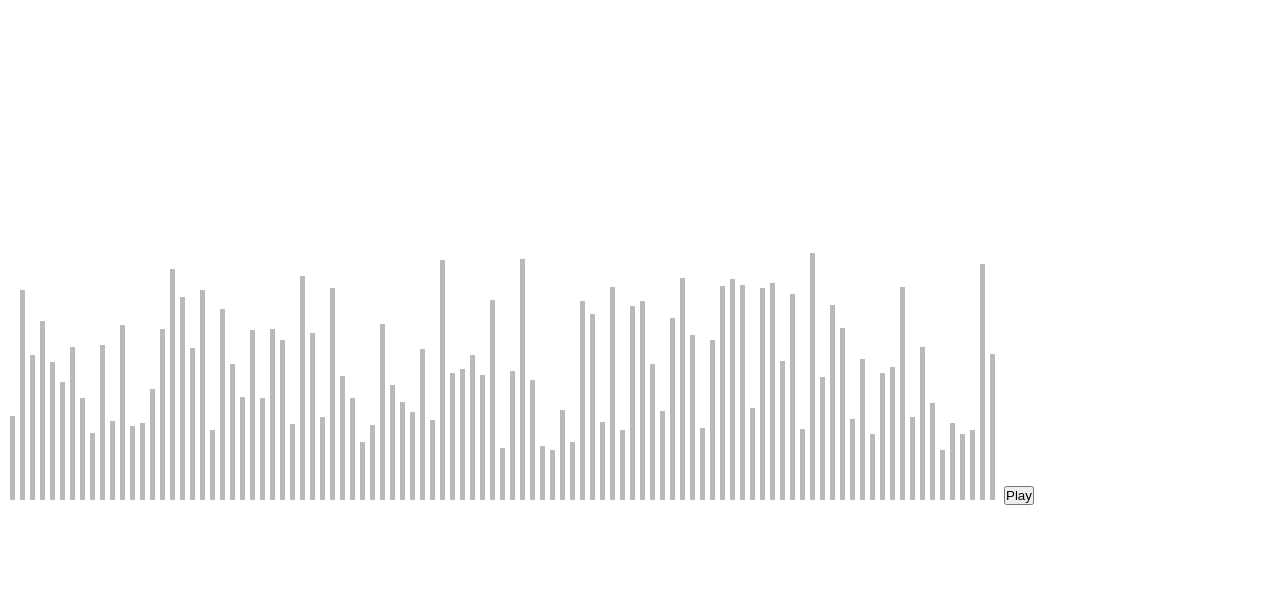
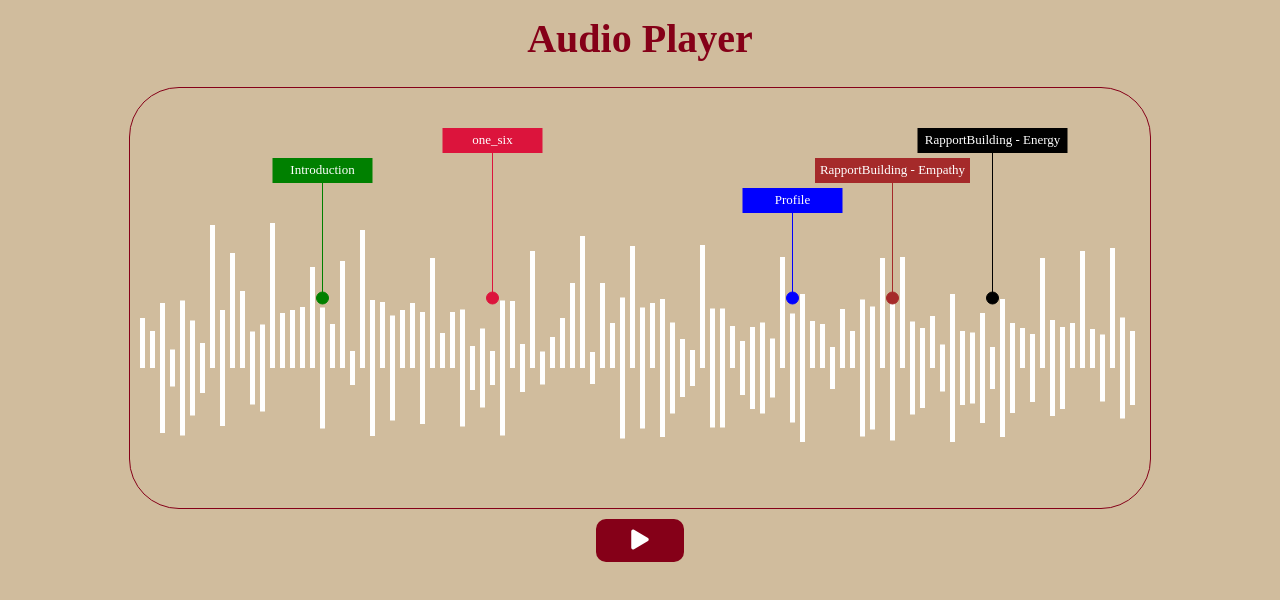
Before and after one commit to Naeemns/audio-player, a plain HTML site: page index.html in a window 1280 px wide. Drawn offline with Linux system fonts and the light colour scheme.

Commit message:
completed functionality and styling

```diff
--- a/index.html
+++ b/index.html
@@ -5,17 +5,21 @@
     <meta charset="UTF-8">
     <meta http-equiv="X-UA-Compatible" content="IE=edge">
     <meta name="viewport" content="width=device-width, initial-scale=1.0">
+    <link rel="stylesheet" href="//use.fontawesome.com/releases/v5.0.7/css/all.css">
     <link rel="stylesheet" href="./style.css">
     <title>Audio Player</title>
 </head>
 
 <body>
     <div class="container">
-        <canvas id="canvas" class="canvas" width="1000px" height="500px"></canvas>
+        <h1>Audio Player</h1>
+        <canvas id="canvas" class="canvas" width="1000px" height="400px"></canvas>
         <audio src="./audio/three.mp3" id="audio">
             Your browser does not support the audio element.
         </audio>
-        <button class="play-button" id="play-button">Play</button>
+        <button class="play-button" id="play-button">
+            <i class="fas fa-play"></i>
+        </button>
     </div>
 
     <script src="./script.js"></script>
--- a/script.js
+++ b/script.js
@@ -1,52 +1,132 @@
+const container = document.querySelector(".container");
 const audio = document.getElementById("audio");
 const playButton = document.getElementById("play-button");
-let canvas = document.getElementById("canvas")
-let ctx = canvas.getContext("2d");
+const icon = document.querySelector(".fas");
+
+const canvas = document.getElementById("canvas");
+const ctx = canvas.getContext("2d");
 let isPlaying = false;
-let array = randomGenerator();
-var originalFill;
+let originalFill;
 let previousPercentage = 0;
 
+// Storing the positions of rectangle bars;
+let array = randomCoordinatesGenerator();
+let offset = (container.clientWidth - 1000) / 2;
 
-// ctx.translate(0, -250);
+const tags = [{
+        text: "Introduction",
+        fill: "green",
+        x: 182.5,
+        y: 350,
+        rectWidth: 100,
+        rectHeight: 25,
+        lineTo: {
+            x: 182.5,
+            y: 210
+        }
+    },
+    {
+        text: "one_six",
+        fill: "crimson",
+        x: 352.5,
+        y: 350,
+        rectWidth: 100,
+        rectHeight: 25,
+        lineTo: {
+            x: 352.5,
+            y: 180
+        }
+    },
+    {
+        text: "Profile",
+        fill: "blue",
+        x: 652.5,
+        y: 350,
+        rectWidth: 100,
+        rectHeight: 25,
+        lineTo: {
+            x: 652.5,
+            y: 240
+        }
+    },
+    {
+        text: "RapportBuilding - Empathy",
+        fill: "brown",
+        x: 752.5,
+        y: 350,
+        rectWidth: 155,
+        rectHeight: 25,
+        lineTo: {
+            x: 752.5,
+            y: 210
+        }
+    },
+    {
+        text: "RapportBuilding - Energy",
+        fill: "black",
+        x: 852.5,
+        y: 350,
+        rectWidth: 150,
+        rectHeight: 25,
+        lineTo: {
+            x: 852.5,
+            y: 180
+        }
+    }
+]
 
-
-function drawNewCanvas(percentage) {
-    console.log(percentage)
-    for (let i = 0; i < previousPercentage; i++) {
-        ctx.fillStyle = originalFill;
-        ctx.fillRect(array[i][0], array[i][1], 5, array[i][2]);
-    }
-
-    for (let i = 0; i < percentage; i++) {
-        ctx.fillStyle = "black";
-        ctx.fillRect(array[i][0], array[i][1], 5, array[i][2]);
-    }
-    previousPercentage = percentage;
-}
+ctx.translate(0, -150);
 
 function draw() {
     for (let i = 0; i < array.length; i++) {
-        ctx.fillStyle = "#b9b9b9";
+        ctx.fillStyle = "white";
         ctx.fillRect(array[i][0], array[i][1], 5, array[i][2]);
     }
-    originalFill = ctx.fillStyle
+    originalFill = ctx.fillStyle;
+    drawTags();
 }
 
 draw();
 
+function drawTags() {
+    ctx.lineWidth = 1;
+    for (let i = 0; i < tags.length; i++) {
+        ctx.fillStyle = tags[i].fill;
+        ctx.strokeStyle = tags[i].fill;
+        ctx.font = "13px serif";
+        ctx.beginPath();
+        ctx.arc(tags[i].x, tags[i].y, 6, 0, Math.PI * 2, false);
+        ctx.fill();
+        ctx.moveTo(tags[i].x, tags[i].y);
+        ctx.lineTo(tags[i].lineTo.x, tags[i].lineTo.y);
+        ctx.stroke();
+        ctx.moveTo(tags[i].lineTo.x - (tags[i].rectWidth / 2), tags[i].lineTo.y);
+        ctx.fillRect(tags[i].lineTo.x - (tags[i].rectWidth / 2), tags[i].lineTo.y, tags[i].rectWidth, tags[i].rectHeight);
+        ctx.fillStyle = "white";
+        ctx.textAlign = "center";
+        ctx.textBaseline = "middle";
+        ctx.fillText(tags[i].text, tags[i].lineTo.x, tags[i].lineTo.y + (tags[i].rectHeight / 2))
+        ctx.moveTo(tags[i + 1].x, tags[i + 1].y);
+    }
+}
 
-function randomGenerator() {
-    let x = 10;
+function randomCoordinatesGenerator() {
+    let x = 0;
     let array = [];
     for (let i = 0; i < 100; i++) {
-        let randomNumber = getRandomInt(50, 250);
-        array.push([x, canvas.clientHeight - randomNumber, randomNumber])
+        let randomNumber = getRandomInt(-150, 150);
+        // Making sure that the bar length is above 30px
+        while ((randomNumber > -30 && randomNumber <= 0) || (randomNumber < 30 && randomNumber >= 0)) {
+            randomNumber = getRandomInt(-150, 150);
+        }
+        let y = randomNumber < 0 ? canvas.clientHeight - randomNumber - (-randomNumber / 2) : canvas.clientHeight - randomNumber;
+        // Pushing the x, y coordinates and height of the rectangle bar
+        array.push([x, y, randomNumber])
+        // Moving x coordinate by width of current bar + distance between two bars (5+5)
         x += 5 + 5;
     }
     return array;
 }
-
 
 function getRandomInt(min, max) {
     min = Math.ceil(min);
@@ -54,6 +134,25 @@ function getRandomInt(min, max) {
     return Math.floor(Math.random() * (max - min) + min);
 }
 
+function drawNewCanvas(percentage) {
+    // Clearing the previous bars and drawing initial bars
+    for (let i = 0; i <= previousPercentage; i++) {
+        ctx.fillStyle = originalFill;
+        ctx.clearRect(array[i][0], array[i][1], 5, array[i][2]);
+        ctx.fillRect(array[i][0], array[i][1], 5, array[i][2]);
+    }
+
+    // Clearing the initial bars and drawing colored bars
+    for (let i = 0; i <= percentage; i++) {
+        ctx.fillStyle = "#850018";
+        ctx.clearRect(array[i][0], array[i][1], 5, array[i][2]);
+        ctx.fillRect(array[i][0], array[i][1], 5, array[i][2]);
+    }
+
+    previousPercentage = percentage;
+}
+
+// Event listeners
 canvas.addEventListener("click", (e) => {
     if (!isPlaying) return;
     let {
@@ -62,24 +161,25 @@ canvas.addEventListener("click", (e) => {
     let {
         duration
     } = audio;
-    let percentage = Math.floor(clientX / 10);
-    audio.currentTime = Math.floor((clientX / 1000) * duration);
+    let percentage = Math.floor((clientX - offset) / 10);
+    audio.currentTime = Math.floor(((clientX - offset) / 1000) * duration);
     drawNewCanvas(percentage)
 })
 
-
+// Clicking on play or pause button
 playButton.addEventListener("click", () => {
     if (isPlaying) {
         audio.pause();
-        // moveCanvas();
         isPlaying = false;
+        icon.classList.replace("fa-pause", "fa-play");
     } else {
         audio.play();
         isPlaying = true;
+        icon.classList.replace("fa-play", "fa-pause");
     }
 })
 
-
+// When there is update in the time
 audio.addEventListener("timeupdate", () => {
     let {
         duration,
@@ -87,7 +187,8 @@ audio.addEventListener("timeupdate", () => {
     } = audio;
     let percentage = Math.floor((currentTime / duration) * 100);
     if (duration === currentTime) {
-        isPlaying = false
-    };
+        isPlaying = false;
+        icon.classList.replace("fa-pause", "fa-play");
+    }
     drawNewCanvas(percentage);
 })
--- a/style.css
+++ b/style.css
@@ -3,3 +3,47 @@
     margin: 0;
     box-sizing: border-box;
 }
+
+body {
+    background-color: #d0bc9d;
+
+}
+
+h1 {
+    color: #850018;
+    font-size: 40px;
+    margin: 15px 0;
+}
+
+.container {
+    display: flex;
+    flex-direction: column;
+    align-items: center;
+    justify-content: center;
+}
+
+.canvas {
+    cursor: pointer;
+    margin: 10px 0;
+    padding: 10px;
+    border: 1px solid #850018;
+    border-radius: 50px;
+    /* background: #d0bc9d;
+    box-shadow: inset 20px 20px 60px #b1a085,
+        inset -20px -20px 60px #efd8b5; */
+}
+
+.play-button {
+    padding: 10px 35px;
+    font-size: 20px;
+    background-color: #850018;
+    color: white;
+    border: none;
+    border-radius: 10px;
+    transition: all 0.3s ease;
+    cursor: pointer;
+}
+
+.play-button:hover {
+    background-color: #921b31;
+}
```
